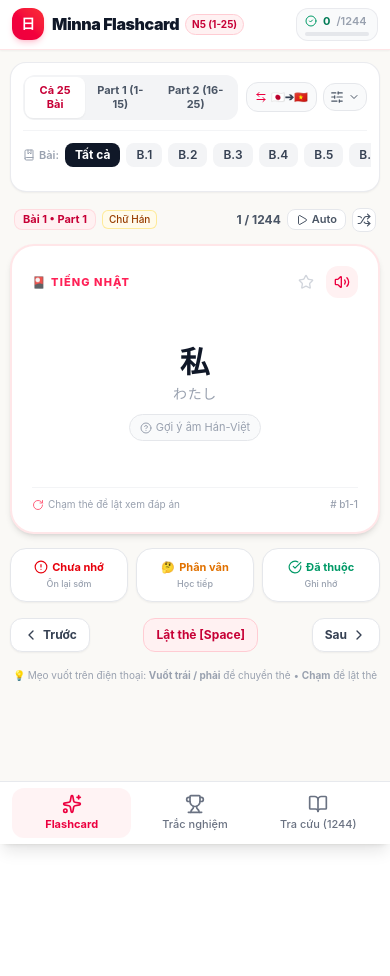
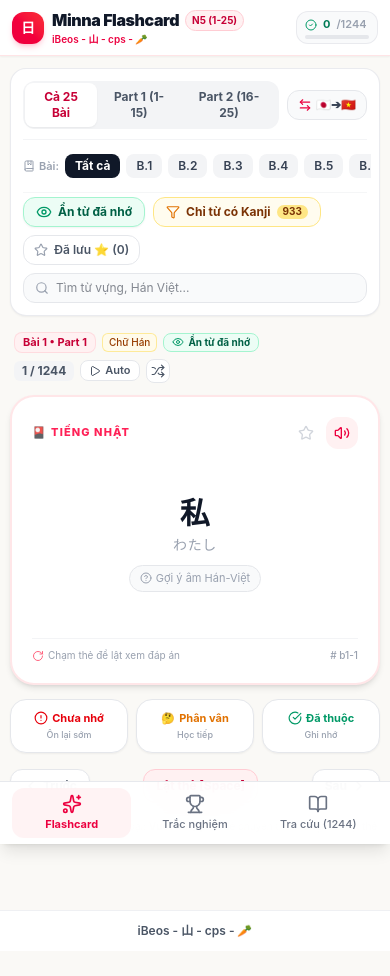
Before and after one commit to cfdaica123/learn, a React (Vite) app: page / in a window 390 px wide. Shown: the top 976 px of the page. Before the commit the page ends 844 px from the top, so only its background shows below. Built offline with nearby package versions, Linux system fonts and the light colour scheme.

Commit message:
feat: add hide mastered toggle and update branding
- Add toggle for hiding mastered cards in FlashcardView
- Update UI branding and footer information
- Simplify FilterBar layout

```diff
--- a/src/App.tsx
+++ b/src/App.tsx
@@ -233,6 +233,9 @@ export default function App() {
             onMarkStatus={handleMarkStatus}
             onToggleStar={handleToggleStar}
             hideMastered={filter.hideMastered}
+            onToggleHideMastered={() =>
+              setFilter((prev) => ({ ...prev, hideMastered: !prev.hideMastered }))
+            }
           />
         )}
 
@@ -261,10 +264,10 @@ export default function App() {
         filteredCount={filteredVocabulary.length}
       />
 
-      {/* Desktop Footer */}
-      <footer className="border-t border-gray-200/60 bg-white py-4 mt-auto hidden md:block">
-        <div className="max-w-6xl mx-auto px-4 text-center text-xs text-gray-500">
-          <span>Tài liệu từ vựng 25 Bài Minna no Nihongo (Kaizen Yoshida School) • Học từ vựng, Kanji & Âm Hán-Việt</span>
+      {/* Footer */}
+      <footer className="border-t border-gray-200/60 bg-white py-3 sm:py-4 mt-auto mb-14 md:mb-0">
+        <div className="max-w-6xl mx-auto px-4 text-center text-xs font-semibold text-gray-600">
+          <span>iBeos - 山 - cps - 🥕</span>
         </div>
       </footer>
     </div>
--- a/src/components/FilterBar.tsx
+++ b/src/components/FilterBar.tsx
@@ -1,16 +1,14 @@
-import React, { useState } from 'react';
+import React from 'react';
 import { FilterState, CardOrientation } from '../types';
 import {
+  Eye,
   EyeOff,
   Layers,
   Filter,
   Search,
   Star,
   ArrowLeftRight,
-  BookMarked,
-  SlidersHorizontal,
-  ChevronDown,
-  ChevronUp
+  BookMarked
 } from 'lucide-react';
 
 interface FilterBarProps {
@@ -34,8 +32,6 @@ export const FilterBar: React.FC<FilterBarProps> = ({
   masteredCount,
   starredCount,
 }) => {
-  const [showMobileFilters, setShowMobileFilters] = useState(false);
-
   // Lessons available based on selected Part
   const getLessonsForPart = () => {
     if (filter.part === 1) {
@@ -48,17 +44,12 @@ export const FilterBar: React.FC<FilterBarProps> = ({
   };
 
   const currentLessons = getLessonsForPart();
-  const activeFiltersCount =
-    (filter.kanjiOnly ? 1 : 0) +
-    (filter.hideMastered ? 1 : 0) +
-    (filter.starredOnly ? 1 : 0) +
-    (filter.searchQuery ? 1 : 0);
 
   return (
-    <div className="bg-white rounded-2xl shadow-xs border border-gray-200/80 p-3 sm:p-4 space-y-2.5 sm:space-y-3.5 mb-4 sm:mb-6">
+    <div className="bg-white rounded-2xl shadow-xs border border-gray-200/80 p-3 sm:p-4 space-y-3 mb-4 sm:mb-6">
 
       {/* Row 1: Part Selection (Part 1 vs Part 2 vs Toàn bộ) & Flip Orientation */}
-      <div className="flex items-center justify-between gap-2 border-b border-gray-100 pb-2.5 sm:pb-3">
+      <div className="flex items-center justify-between gap-2 border-b border-gray-100 pb-2.5">
         <div className="flex items-center gap-1.5 min-w-0">
           <span className="text-[11px] sm:text-xs font-bold uppercase tracking-wider text-gray-500 hidden sm:flex items-center gap-1 shrink-0">
             <Layers className="w-3.5 h-3.5 text-rose-500" />
@@ -67,7 +58,7 @@ export const FilterBar: React.FC<FilterBarProps> = ({
           <div className="flex items-center p-0.5 bg-gray-100 rounded-xl text-xs font-bold">
             <button
               onClick={() => onFilterChange({ part: 'all', lesson: 'all' })}
-              className={`px-2 sm:px-3 py-1.5 rounded-lg transition-all text-[11px] sm:text-xs ${
+              className={`px-2.5 sm:px-3 py-1.5 rounded-lg transition-all text-xs ${
                 filter.part === 'all'
                   ? 'bg-white text-rose-700 shadow-xs'
                   : 'text-gray-600 hover:text-gray-900'
@@ -77,7 +68,7 @@ export const FilterBar: React.FC<FilterBarProps> = ({
             </button>
             <button
               onClick={() => onFilterChange({ part: 1, lesson: 'all' })}
-              className={`px-2 sm:px-3 py-1.5 rounded-lg transition-all text-[11px] sm:text-xs ${
+              className={`px-2.5 sm:px-3 py-1.5 rounded-lg transition-all text-xs ${
                 filter.part === 1
                   ? 'bg-rose-600 text-white shadow-xs'
                   : 'text-gray-600 hover:text-gray-900'
@@ -87,7 +78,7 @@ export const FilterBar: React.FC<FilterBarProps> = ({
             </button>
             <button
               onClick={() => onFilterChange({ part: 2, lesson: 'all' })}
-              className={`px-2 sm:px-3 py-1.5 rounded-lg transition-all text-[11px] sm:text-xs ${
+              className={`px-2.5 sm:px-3 py-1.5 rounded-lg transition-all text-xs ${
                 filter.part === 2
                   ? 'bg-rose-600 text-white shadow-xs'
                   : 'text-gray-600 hover:text-gray-900'
@@ -98,14 +89,13 @@ export const FilterBar: React.FC<FilterBarProps> = ({
           </div>
         </div>
 
-        {/* Orientation flip & Mobile filter drawer toggle */}
-        <div className="flex items-center gap-1.5 shrink-0">
+        {/* Orientation flip */}
         <button
           onClick={onToggleOrientation}
-            className="flex items-center gap-1 text-[11px] sm:text-xs font-semibold px-2 sm:px-3 py-1.5 rounded-xl border border-gray-200 bg-gray-50 hover:bg-gray-100 text-gray-700 transition-colors active:scale-95"
+          className="flex items-center gap-1 text-xs font-semibold px-2.5 sm:px-3 py-1.5 rounded-xl border border-gray-200 bg-gray-50 hover:bg-gray-100 text-gray-700 transition-colors shrink-0 active:scale-95"
           title="Đổi chiều hỏi đáp"
         >
-            <ArrowLeftRight className="w-3 h-3 sm:w-3.5 sm:h-3.5 text-rose-600" />
+          <ArrowLeftRight className="w-3.5 h-3.5 text-rose-600" />
           <span className="hidden xs:inline">
             {orientation === 'ja-to-vi' ? '🇯🇵 Nhật ➔ 🇻🇳 Việt' : '🇻🇳 Việt ➔ 🇯🇵 Nhật'}
           </span>
@@ -113,26 +103,6 @@ export const FilterBar: React.FC<FilterBarProps> = ({
             {orientation === 'ja-to-vi' ? '🇯🇵➔🇻🇳' : '🇻🇳➔🇯🇵'}
           </span>
         </button>
-
-          {/* Mobile toggle button for search & quick filters */}
-          <button
-            onClick={() => setShowMobileFilters(!showMobileFilters)}
-            className={`sm:hidden p-1.5 rounded-xl border transition-colors flex items-center gap-1 text-xs font-bold ${
-              activeFiltersCount > 0
-                ? 'bg-rose-50 border-rose-200 text-rose-700'
-                : 'bg-gray-50 border-gray-200 text-gray-600'
-            }`}
-            title="Mở bộ lọc bổ sung"
-          >
-            <SlidersHorizontal className="w-3.5 h-3.5" />
-            {activeFiltersCount > 0 && (
-              <span className="w-4 h-4 rounded-full bg-rose-600 text-white text-[10px] flex items-center justify-center font-bold">
-                {activeFiltersCount}
-              </span>
-            )}
-            {showMobileFilters ? <ChevronUp className="w-3 h-3" /> : <ChevronDown className="w-3 h-3" />}
-          </button>
-        </div>
       </div>
 
       {/* Row 2: Touch Horizontal Scroller for Lessons */}
@@ -165,71 +135,77 @@ export const FilterBar: React.FC<FilterBarProps> = ({
         ))}
       </div>
 
-      {/* Row 3: Special Filters (Always visible on desktop, toggleable or compact chips on mobile) */}
-      <div className={`sm:flex flex-wrap items-center justify-between gap-2.5 pt-1 ${showMobileFilters ? 'block space-y-2 sm:space-y-0' : 'hidden sm:flex'}`}>
-        <div className="flex flex-wrap items-center gap-1.5 sm:gap-2">
+      {/* Row 3: Primary Toggles ALWAYS VISIBLE ON MOBILE & DESKTOP (ẨN TỪ ĐÃ NHỚ, CHỈ TỪ KANJI, ĐÃ LƯU ⭐) */}
+      <div className="flex flex-wrap items-center justify-between gap-2 pt-1 border-t border-gray-100/80">
+
+        <div className="flex flex-wrap items-center gap-2">
+          {/* USER EMPHASIS: Nút Ẩn những từ đã nhớ */}
+          <button
+            onClick={() => onFilterChange({ hideMastered: !filter.hideMastered })}
+            className={`flex items-center gap-1.5 px-3 py-1.5 rounded-xl text-xs font-bold transition-all border active:scale-95 cursor-pointer shadow-xs ${
+              filter.hideMastered
+                ? 'bg-emerald-600 border-emerald-600 text-white ring-2 ring-emerald-300'
+                : 'bg-emerald-50 border-emerald-200 text-emerald-800 hover:bg-emerald-100'
+            }`}
+          >
+            {filter.hideMastered ? (
+              <EyeOff className="w-4 h-4 text-white" />
+            ) : (
+              <Eye className="w-4 h-4 text-emerald-600" />
+            )}
+            <span>
+              {filter.hideMastered ? 'Đang ẩn từ đã nhớ' : 'Ẩn từ đã nhớ'}
+            </span>
+            {masteredCount > 0 && (
+              <span className={`text-[10px] px-1.5 py-0.2 rounded-full font-extrabold ${
+                filter.hideMastered ? 'bg-white text-emerald-700' : 'bg-emerald-200 text-emerald-900'
+              }`}>
+                {filter.hideMastered ? `-${masteredCount}` : masteredCount}
+              </span>
+            )}
+          </button>
 
           {/* USER REQUEST: Lọc từ có Hán tự (Kanji only) */}
           <button
             onClick={() => onFilterChange({ kanjiOnly: !filter.kanjiOnly })}
-            className={`flex items-center gap-1 px-2.5 sm:px-3 py-1.5 rounded-xl text-[11px] sm:text-xs font-bold transition-all border active:scale-95 ${
+            className={`flex items-center gap-1.5 px-3 py-1.5 rounded-xl text-xs font-bold transition-all border active:scale-95 cursor-pointer ${
               filter.kanjiOnly
-                ? 'bg-amber-50 border-amber-300 text-amber-900 shadow-xs'
-                : 'bg-white border-gray-200 text-gray-600 hover:bg-gray-50'
+                ? 'bg-amber-500 border-amber-500 text-white shadow-xs ring-2 ring-amber-300'
+                : 'bg-amber-50/80 border-amber-200 text-amber-900 hover:bg-amber-100/80'
             }`}
           >
-            <Filter className={`w-3.5 h-3.5 ${filter.kanjiOnly ? 'text-amber-600 fill-amber-500' : 'text-gray-400'}`} />
+            <Filter className={`w-3.5 h-3.5 ${filter.kanjiOnly ? 'text-white' : 'text-amber-600'}`} />
             <span>Chỉ từ có Kanji</span>
-            <span className={`text-[10px] px-1.5 py-0.2 rounded-full ${
-              filter.kanjiOnly ? 'bg-amber-200 text-amber-900' : 'bg-gray-100 text-gray-600'
+            <span className={`text-[10px] px-1.5 py-0.2 rounded-full font-bold ${
+              filter.kanjiOnly ? 'bg-white text-amber-900' : 'bg-amber-200 text-amber-900'
             }`}>
               {kanjiCount}
             </span>
           </button>
 
-          {/* USER REQUEST: Ẩn từ đã thuộc */}
+          {/* Starred filter */}
           <button
-            onClick={() => onFilterChange({ hideMastered: !filter.hideMastered })}
-            className={`flex items-center gap-1 px-2.5 sm:px-3 py-1.5 rounded-xl text-[11px] sm:text-xs font-bold transition-all border active:scale-95 ${
-              filter.hideMastered
-                ? 'bg-emerald-50 border-emerald-300 text-emerald-900 shadow-xs'
+            onClick={() => onFilterChange({ starredOnly: !filter.starredOnly })}
+            className={`flex items-center gap-1.5 px-2.5 py-1.5 rounded-xl text-xs font-semibold transition-all border active:scale-95 cursor-pointer ${
+              filter.starredOnly
+                ? 'bg-yellow-400 border-yellow-500 text-yellow-950 shadow-xs ring-2 ring-yellow-200 font-bold'
                 : 'bg-white border-gray-200 text-gray-600 hover:bg-gray-50'
             }`}
           >
-            <EyeOff className={`w-3.5 h-3.5 ${filter.hideMastered ? 'text-emerald-600' : 'text-gray-400'}`} />
-            <span>Ẩn từ đã thuộc</span>
-            {masteredCount > 0 && (
-              <span className={`text-[10px] px-1.5 py-0.2 rounded-full ${
-                filter.hideMastered ? 'bg-emerald-200 text-emerald-900' : 'bg-gray-100 text-gray-600'
-              }`}>
-                -{masteredCount}
-              </span>
-            )}
-          </button>
-
-          {/* Starred filter */}
-          <button
-            onClick={() => onFilterChange({ starredOnly: !filter.starredOnly })}
-            className={`flex items-center gap-1 px-2 sm:px-2.5 py-1.5 rounded-xl text-[11px] sm:text-xs font-semibold transition-all border active:scale-95 ${
-              filter.starredOnly
-                ? 'bg-yellow-50 border-yellow-300 text-yellow-900 shadow-xs'
-                : 'bg-white border-gray-200 text-gray-600 hover:bg-gray-50'
-            }`}
-          >
-            <Star className={`w-3.5 h-3.5 ${filter.starredOnly ? 'text-yellow-500 fill-yellow-400' : 'text-gray-400'}`} />
+            <Star className={`w-3.5 h-3.5 ${filter.starredOnly ? 'text-yellow-900 fill-yellow-900' : 'text-gray-400'}`} />
             <span>Đã lưu ⭐ ({starredCount})</span>
           </button>
         </div>
 
         {/* Search Input */}
-        <div className="relative w-full sm:w-52 pt-1 sm:pt-0">
+        <div className="relative w-full sm:w-48">
           <Search className="w-3.5 h-3.5 absolute left-3 top-1/2 -translate-y-1/2 text-gray-400" />
           <input
             type="text"
-            placeholder="Tìm Kanji, Hán-Việt, Nghĩa..."
+            placeholder="Tìm từ vựng, Hán Việt..."
             value={filter.searchQuery}
             onChange={(e) => onFilterChange({ searchQuery: e.target.value })}
-            className="w-full pl-8 pr-3 py-1.5 bg-gray-50 text-xs rounded-xl border border-gray-200 focus:outline-hidden focus:ring-2 focus:ring-rose-500/20 focus:border-rose-500 transition-all"
+            className="w-full pl-8 pr-6 py-1.5 bg-gray-50 text-xs rounded-xl border border-gray-200 focus:outline-hidden focus:ring-2 focus:ring-rose-500/20 focus:border-rose-500 transition-all"
           />
           {filter.searchQuery && (
             <button
@@ -240,6 +216,7 @@ export const FilterBar: React.FC<FilterBarProps> = ({
             </button>
           )}
         </div>
+
       </div>
 
     </div>
--- a/src/components/FlashcardView.tsx
+++ b/src/components/FlashcardView.tsx
@@ -12,7 +12,9 @@ import {
   Play,
   Pause,
   HelpCircle,
-  Sparkles
+  Sparkles,
+  Eye,
+  EyeOff
 } from 'lucide-react';
 import { speakJapanese } from '../utils/speech';
 import confetti from 'canvas-confetti';
@@ -26,6 +28,7 @@ interface FlashcardViewProps {
   onMarkStatus: (id: string, status: 'mastered' | 'learning' | 'unseen') => void;
   onToggleStar: (id: string) => void;
   hideMastered: boolean;
+  onToggleHideMastered?: () => void;
 }
 
 export const FlashcardView: React.FC<FlashcardViewProps> = ({
@@ -37,6 +40,7 @@ export const FlashcardView: React.FC<FlashcardViewProps> = ({
   onMarkStatus,
   onToggleStar,
   hideMastered,
+  onToggleHideMastered,
 }) => {
   const [currentIndex, setCurrentIndex] = useState(0);
   const [isFlipped, setIsFlipped] = useState(false);
@@ -191,18 +195,28 @@ export const FlashcardView: React.FC<FlashcardViewProps> = ({
 
   if (items.length === 0) {
     return (
-      <div className="bg-white rounded-3xl p-8 sm:p-10 text-center shadow-xs border border-gray-100 max-w-xl mx-auto my-6 sm:my-8">
-        <div className="w-14 h-14 sm:w-16 sm:h-16 bg-emerald-50 text-emerald-600 rounded-2xl flex items-center justify-center mx-auto mb-3.5 sm:mb-4">
+      <div className="bg-white rounded-3xl p-8 sm:p-10 text-center shadow-xs border border-gray-100 max-w-xl mx-auto my-6 sm:my-8 space-y-4">
+        <div className="w-14 h-14 sm:w-16 sm:h-16 bg-emerald-50 text-emerald-600 rounded-2xl flex items-center justify-center mx-auto mb-2">
           <Sparkles className="w-7 h-7 sm:w-8 sm:h-8" />
         </div>
-        <h3 className="text-lg sm:text-xl font-bold text-gray-900 mb-2">
+        <h3 className="text-lg sm:text-xl font-bold text-gray-900">
           Tuyệt vời! Không còn thẻ nào cần học
         </h3>
-        <p className="text-xs sm:text-sm text-gray-500 mb-4 sm:mb-6 leading-relaxed">
+        <p className="text-xs sm:text-sm text-gray-500 max-w-md mx-auto leading-relaxed">
           {hideMastered
-            ? 'Bạn đã thuộc toàn bộ từ vựng trong phạm vi lọc này. Hãy thử tắt "Ẩn từ đã thuộc" hoặc đổi Part/Bài để tiếp tục ôn tập!'
+            ? 'Bạn đã nhớ và thuộc toàn bộ từ vựng trong phạm vi lọc này.'
             : 'Không tìm thấy từ vựng nào khớp với bộ lọc hiện tại.'}
         </p>
+
+        {hideMastered && onToggleHideMastered && (
+          <button
+            onClick={onToggleHideMastered}
+            className="inline-flex items-center gap-2 px-5 py-2.5 bg-emerald-600 hover:bg-emerald-700 text-white font-bold text-xs sm:text-sm rounded-xl shadow-md shadow-emerald-600/20 transition-all active:scale-95"
+          >
+            <Eye className="w-4 h-4" />
+            <span>Tắt ẩn từ đã nhớ (Xem lại tất cả)</span>
+          </button>
+        )}
       </div>
     );
   }
@@ -211,7 +225,7 @@ export const FlashcardView: React.FC<FlashcardViewProps> = ({
     <div className="max-w-xl mx-auto space-y-3 sm:space-y-4">
 
       {/* Top progress and controls bar */}
-      <div className="flex items-center justify-between text-xs font-semibold text-gray-500 px-1">
+      <div className="flex flex-wrap items-center justify-between gap-1.5 text-xs font-semibold text-gray-500 px-1">
         <div className="flex items-center gap-1.5">
           <span className="bg-rose-50 text-rose-700 px-2 py-0.5 sm:px-2.5 sm:py-1 rounded-lg border border-rose-200/60 font-bold text-[11px] sm:text-xs">
             Bài {currentItem.lesson} • Part {currentItem.part}
@@ -221,10 +235,25 @@ export const FlashcardView: React.FC<FlashcardViewProps> = ({
               Chữ Hán
             </span>
           )}
+          {/* Quick toggle on top of card */}
+          {onToggleHideMastered && (
+            <button
+              onClick={onToggleHideMastered}
+              className={`flex items-center gap-1 px-2 py-0.5 sm:px-2.5 sm:py-1 rounded-lg border text-[10px] sm:text-xs font-bold transition-all active:scale-95 cursor-pointer ${
+                hideMastered
+                  ? 'bg-emerald-600 text-white border-emerald-600 shadow-xs ring-1 ring-emerald-300'
+                  : 'bg-emerald-50 text-emerald-800 border-emerald-200 hover:bg-emerald-100'
+              }`}
+              title="Bật / Tắt ẩn từ đã nhớ"
+            >
+              {hideMastered ? <EyeOff className="w-3 h-3 text-white" /> : <Eye className="w-3 h-3 text-emerald-600" />}
+              <span>{hideMastered ? 'Đang ẩn từ đã nhớ' : 'Ẩn từ đã nhớ'}</span>
+            </button>
+          )}
         </div>
 
         <div className="flex items-center gap-1.5 sm:gap-2">
-          <span className="text-gray-600 font-bold text-xs">
+          <span className="text-gray-600 font-bold text-xs bg-gray-100 px-2 py-0.5 rounded-md">
             {currentIndex + 1} / {items.length}
           </span>
 
--- a/src/components/Header.tsx
+++ b/src/components/Header.tsx
@@ -42,8 +42,8 @@ export const Header: React.FC<HeaderProps> = ({
                   N5 (1-25)
                 </span>
               </div>
-              <p className="text-[10px] sm:text-xs text-gray-500 font-medium hidden sm:block truncate">
-                Kaizen Yoshida School • Chuẩn Âm Hán-Việt & Kanji
+              <p className="text-[10px] sm:text-xs text-rose-600 font-semibold truncate">
+                iBeos - 山 - cps - 🥕
               </p>
             </div>
           </div>
```
Lines whose indentation alone changed are shown as unchanged.
